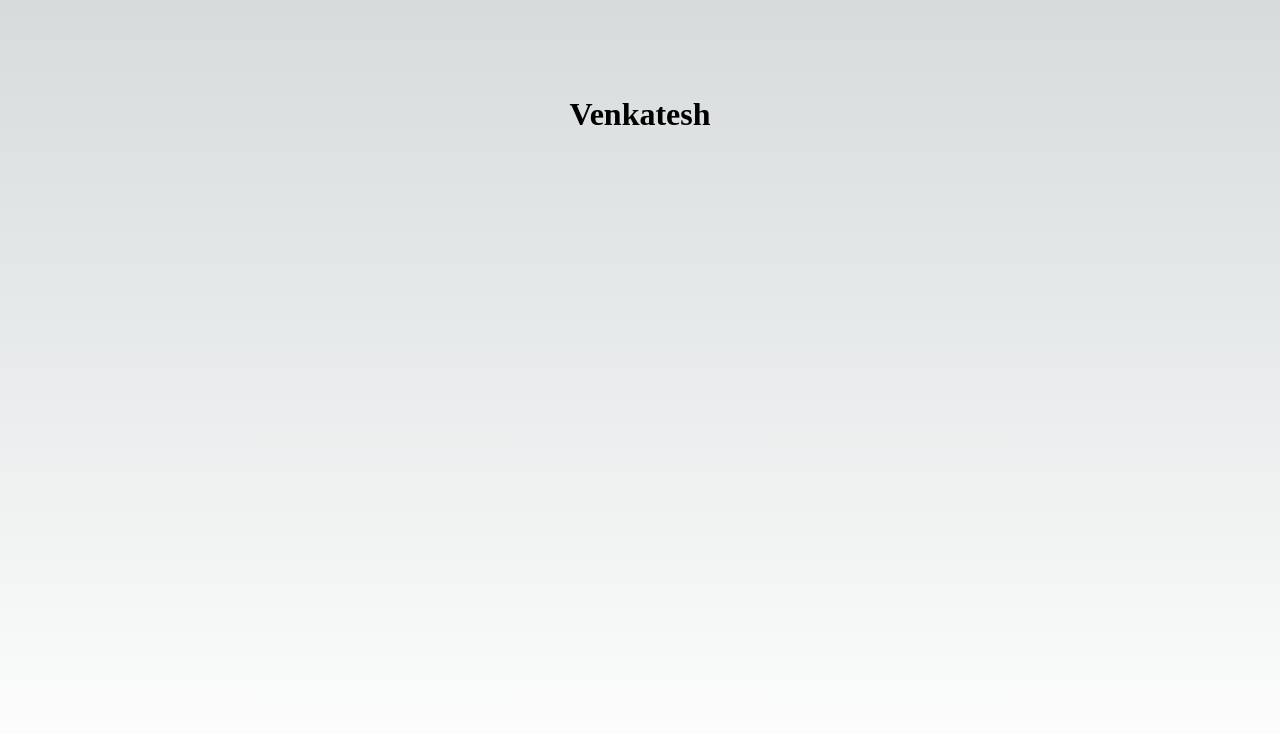
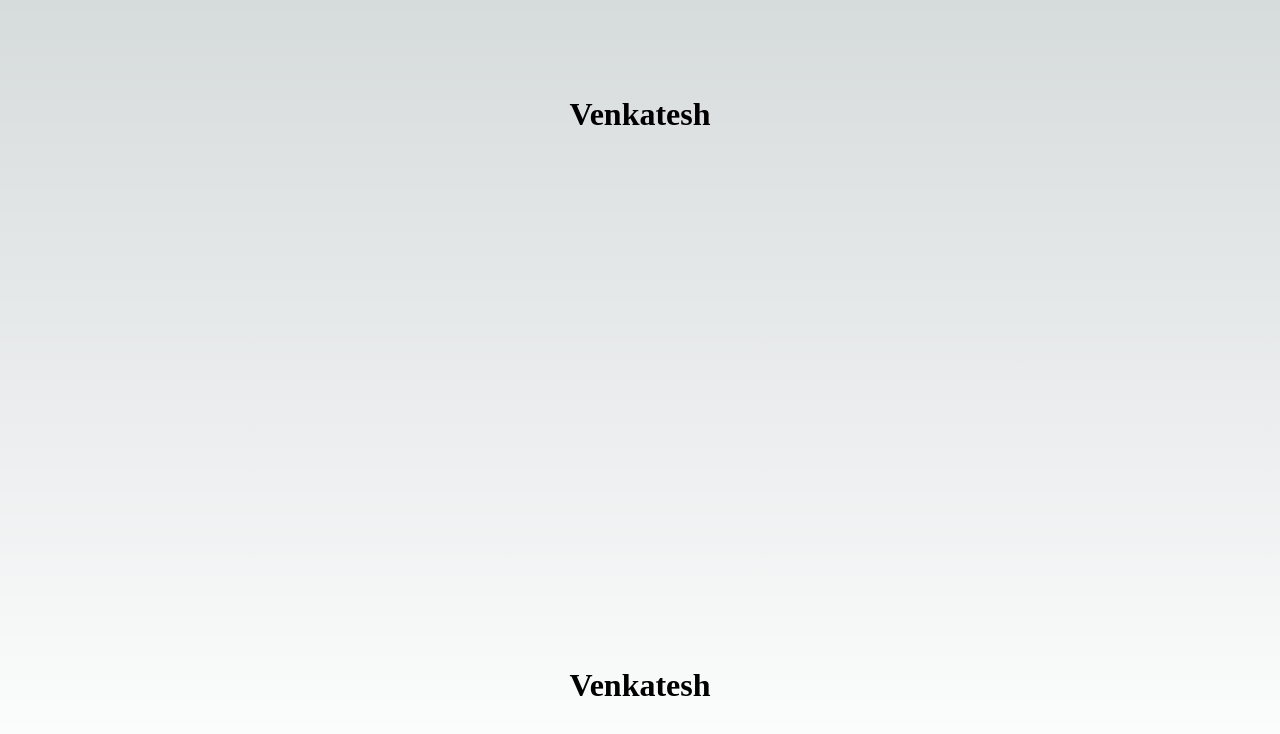
Before and after one commit to venkatesh-pro/-github-testing, a Next.js app: page / in a window 1280 px wide. Shown: the top 734 px of the page. Built offline with nearby package versions, Linux system fonts and the light colour scheme.

Commit message:
final things

```diff
--- a/pages/index.js
+++ b/pages/index.js
@@ -16,6 +16,7 @@ export default function Home() {
       </Head>
       <div className={styles.main}>
         <h1>Venkatesh</h1>
+        <h1>Venkatesh</h1>
       </div>
     </>
   )
```
